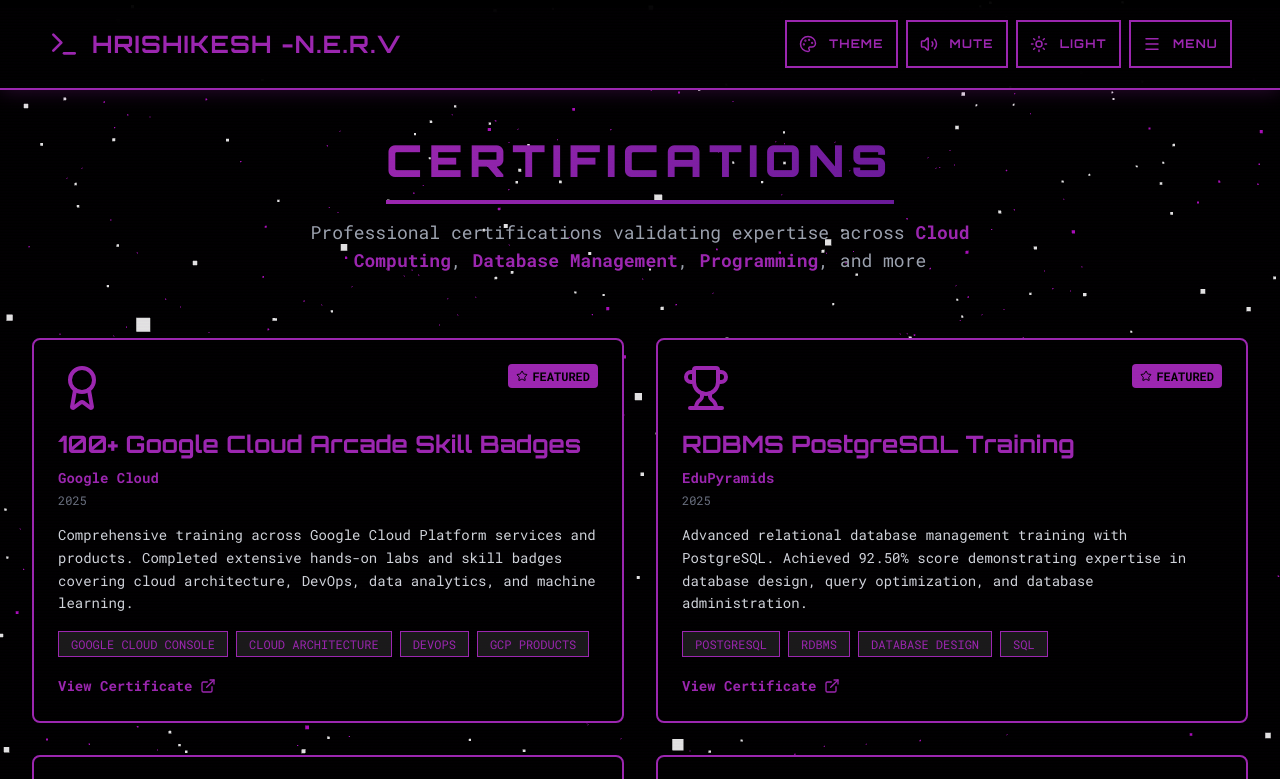
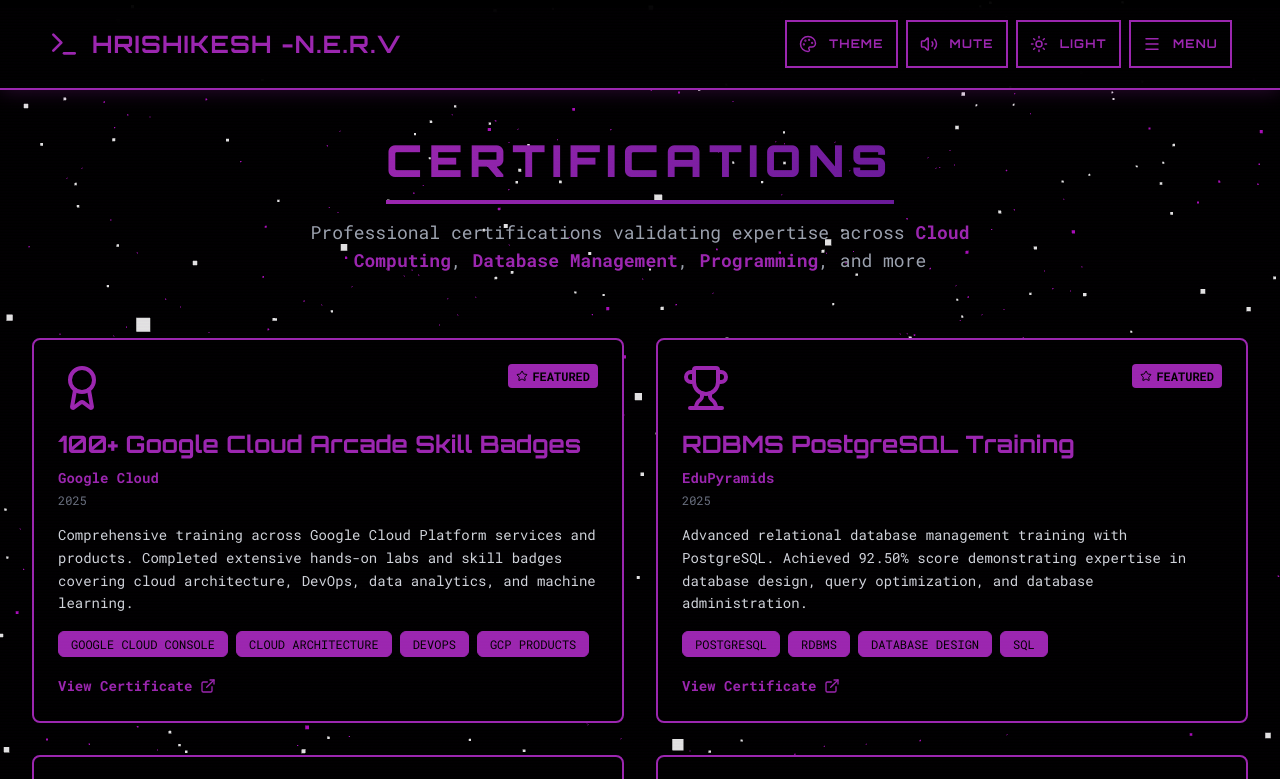
Before and after one commit to Hrishikesh-Gavai/Hrishikesh-Gavai-Portfolio, a React (Create React App) app: page /certifications in a window 1280 px wide. Shown: the top 779 px of the page. Built offline with nearby package versions, Linux system fonts and the light colour scheme.

Commit message:
Update CertificationsPage.jsx

```diff
--- a/src/pages/CertificationsPage.jsx
+++ b/src/pages/CertificationsPage.jsx
@@ -158,12 +158,11 @@
                 {cert.skills.map((skill, i) => (
                   <span
                     key={i}
-                    className={`px-3 py-1 border text-xs font-mono uppercase ${
-                      theme === 'dark' ? 'bg-darkGray' : 'bg-lightGray'
-                    }`}
+                    className="px-3 py-1 border text-xs font-mono uppercase rounded-md"
                     style={{
-                      borderColor: `var(--primary-color)`,
-                      color: `var(--primary-color)`,
+                      borderColor: 'var(--primary-color)',
+                      backgroundColor: 'var(--primary-color)',
+                      color: theme === 'dark' ? '#000000' : '#ffffff',
                     }}
                   >
                     {skill}
```
